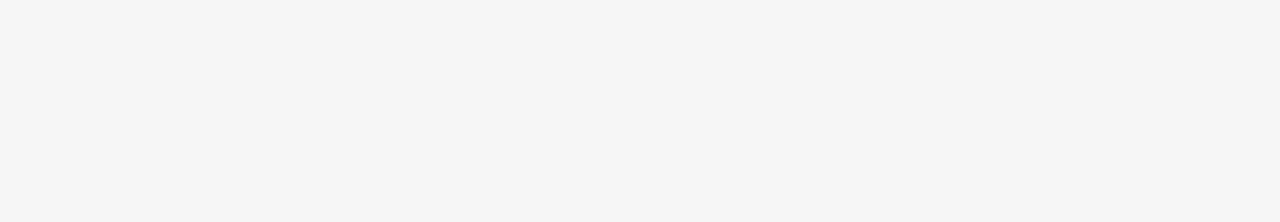
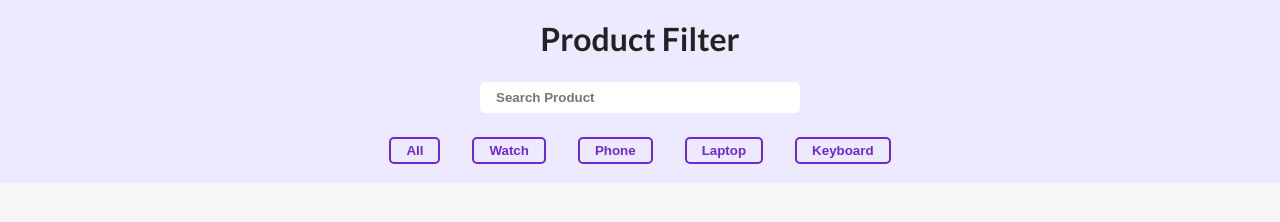
Before and after one commit to Am1rreza/Search-Filter-Project, a plain HTML site: page index.html in a window 1280 px wide. Drawn offline with Linux system fonts and the light colour scheme.

Commit message:
header section added

```diff
--- a/index.html
+++ b/index.html
@@ -8,6 +8,29 @@
     <link rel="stylesheet" href="style.css" />
   </head>
   <body>
+    <header>
+      <div class="header">
+        <h1>Product Filter</h1>
+        <div class="search-box">
+          <form>
+            <input
+              type="text"
+              placeholder="Search Product"
+              id="search"
+              class="search-input"
+            />
+          </form>
+        </div>
+        <div class="filter-box">
+          <button class="btn" data-filter="all">All</button>
+          <button class="btn" data-filter="watch">Watch</button>
+          <button class="btn" data-filter="phone">Phone</button>
+          <button class="btn" data-filter="laptop">Laptop</button>
+          <button class="btn" data-filter="keyboard">Keyboard</button>
+        </div>
+      </div>
+    </header>
+
     <script src="./index.js"></script>
   </body>
 </html>
--- a/style.css
+++ b/style.css
@@ -26,3 +26,54 @@ body {
   background-color: var(--bodyColor);
   position: relative;
 }
+
+/* Header */
+.header {
+  width: 100%;
+  background-color: var(--secondaryColor);
+  padding: 1.2rem 0;
+  display: flex;
+  flex-direction: column;
+  align-items: center;
+  justify-content: space-between;
+  gap: 1.5rem 0;
+}
+
+.search-input {
+  outline: none;
+  border: 0;
+  padding: 0.5rem 1rem;
+  border-radius: 5px;
+  width: 20rem;
+}
+
+.search-input:focus {
+  outline: 2px solid var(--primaryColor);
+}
+
+.search-input::placeholder {
+  font-weight: bold;
+}
+
+.filter-box {
+  display: flex;
+  gap: 0 2rem;
+}
+
+.btn {
+  outline: none;
+  border: 0;
+  color: var(--primaryColor);
+  background-color: var(--secondaryColor);
+  border: 2px solid var(--primaryColor);
+  border-radius: 5px;
+  padding: 4px 15px;
+  cursor: pointer;
+  font-weight: bold;
+  transition: all 0.2s ease;
+}
+
+.btn:hover {
+  background-color: var(--primaryColor);
+  color: var(--secondaryColor);
+}
```
